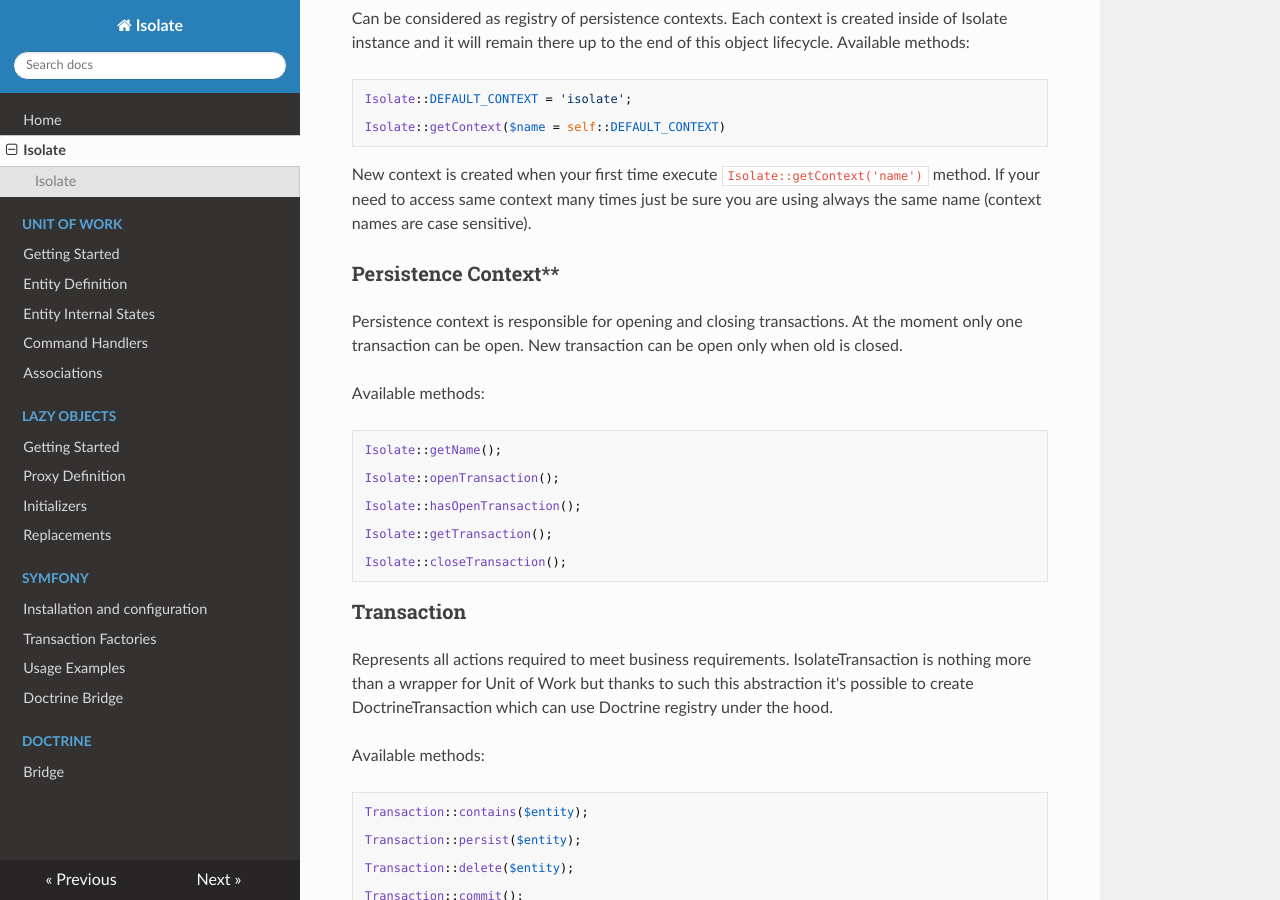
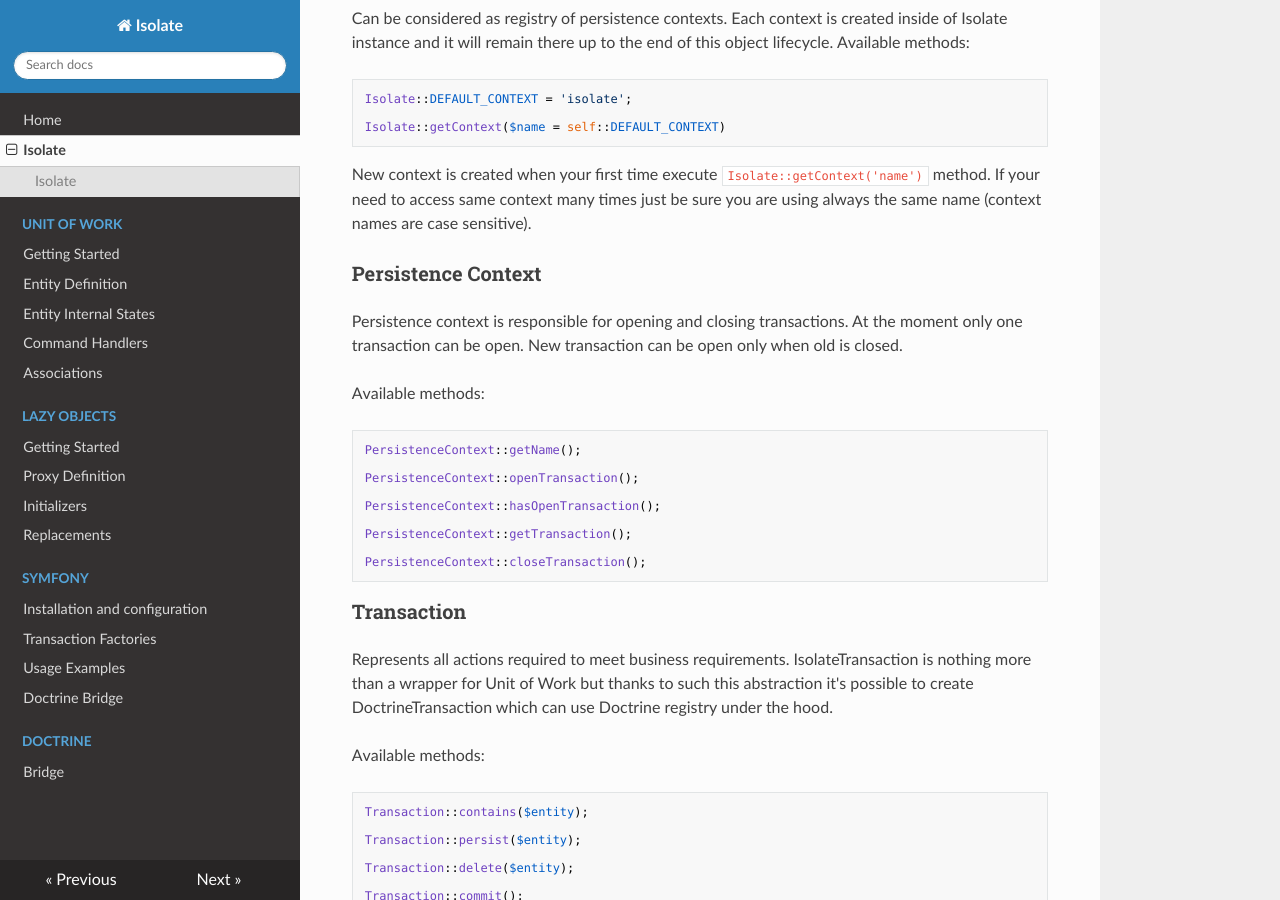
Before and after one commit to isolate-org/documentation, an MkDocs documentation site: the page built from docs/isolate/isolate.md, in a window 1280 px wide and 900 px high, scrolled down 625 px. Built offline with MkDocs 1.6.1, drawn with Linux system fonts in a browser that asks for light colours; nearby versions of some CDN libraries; old or Windows-style settings are respelled for this version of MkDocs.

Commit message:
Fixed typo in docs

````diff
--- a/docs/isolate/isolate.md
+++ b/docs/isolate/isolate.md
@@ -31,7 +31,7 @@ Isolate::getContext($name = self::DEFAULT_CONTEXT)
 New context is created when your first time execute ``Isolate::getContext('name')`` method. If your need to access
 same context many times just be sure you are using always the same name (context names are case sensitive).
 
-### Persistence Context**
+### Persistence Context
 
 Persistence context is responsible for opening and closing transactions. At the moment only one transaction can be open.
 New transaction can be open only when old is closed.
@@ -39,15 +39,15 @@ New transaction can be open only when old is closed.
 Available methods:
 
 ```php
-Isolate::getName();
+PersistenceContext::getName();
 
-Isolate::openTransaction();
+PersistenceContext::openTransaction();
 
-Isolate::hasOpenTransaction();
+PersistenceContext::hasOpenTransaction();
 
-Isolate::getTransaction();
+PersistenceContext::getTransaction();
 
-Isolate::closeTransaction();
+PersistenceContext::closeTransaction();
 ```
 
 ### Transaction
````
